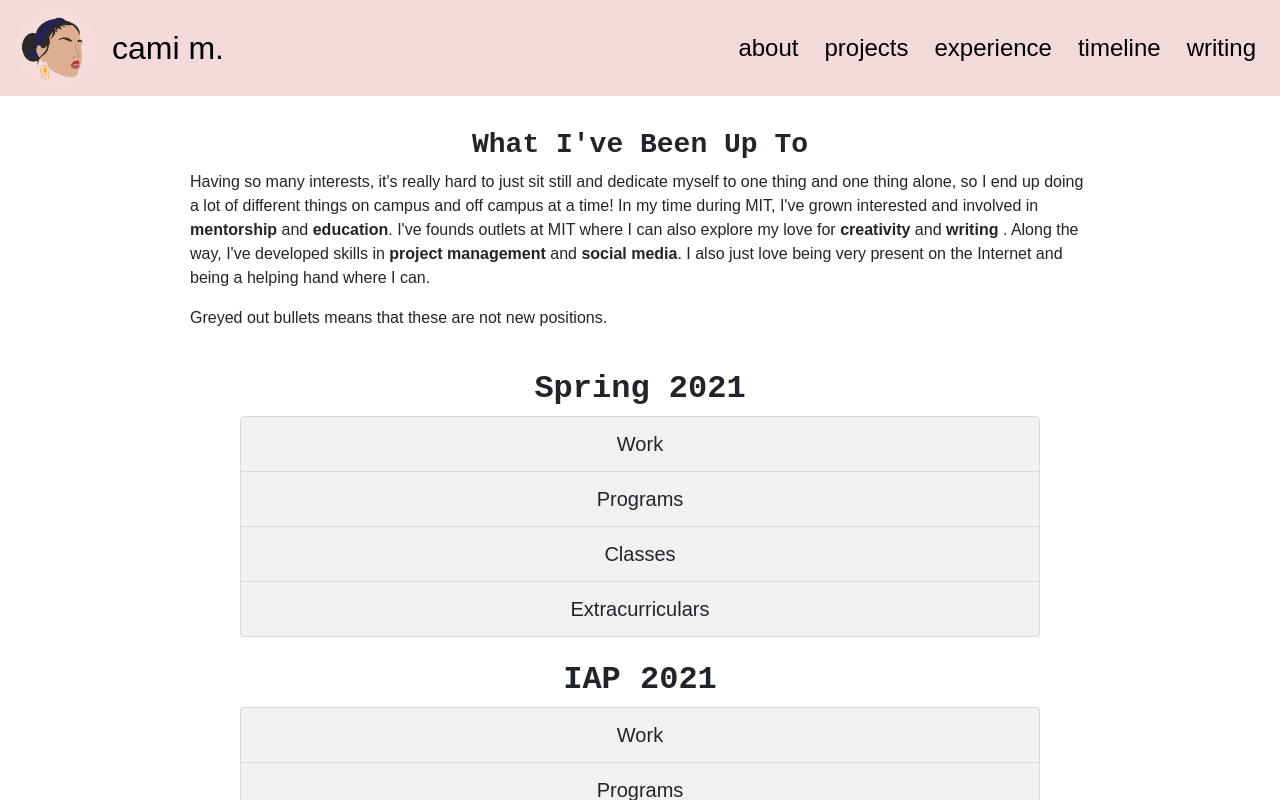
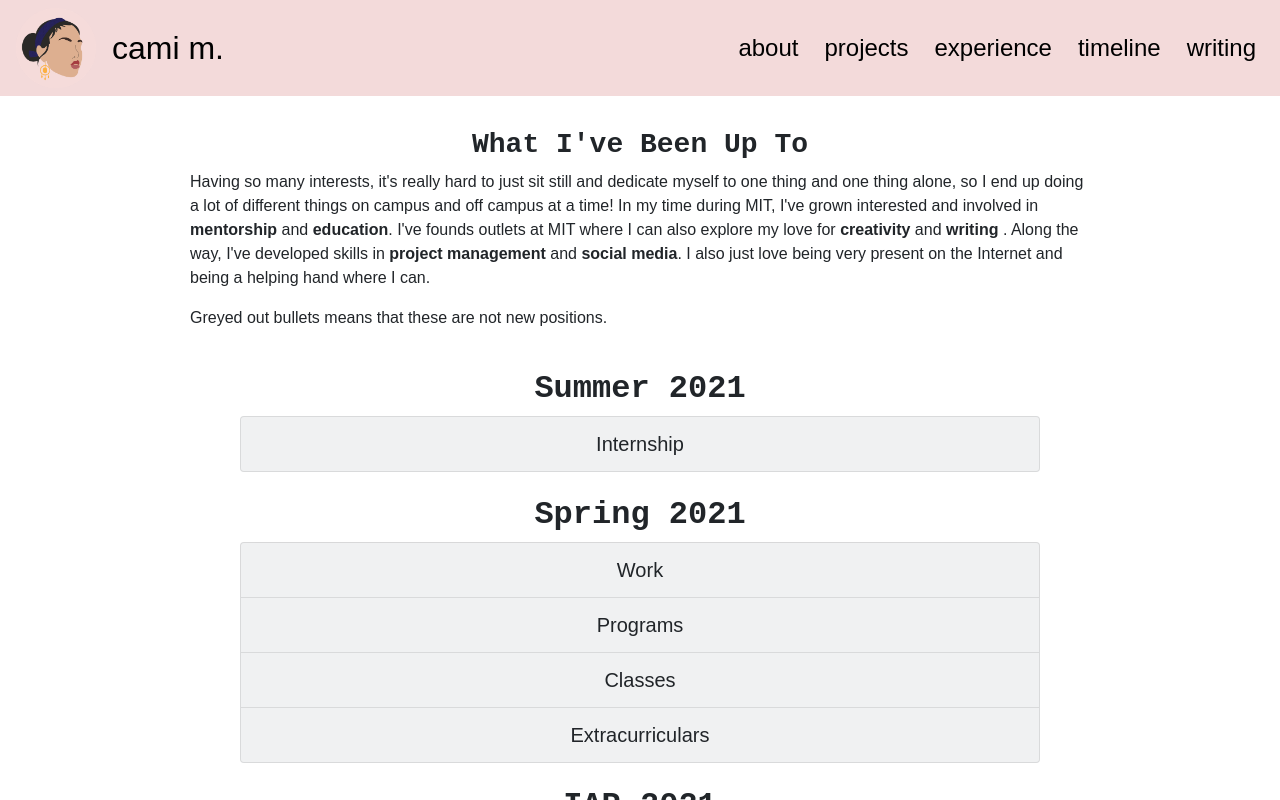
Before and after one commit to camimgh/jcamim, a React (Create React App) app: page /timeline in a window 1280 px wide. Shown: the top 800 px of the page. Built offline with nearby package versions, Linux system fonts and the light colour scheme.

Commit message:
Added Summer 2021.

```diff
--- a/src/pages/Timeline.js
+++ b/src/pages/Timeline.js
@@ -21,6 +21,22 @@ class Timeline extends Component {
                 <p>Greyed out bullets means that these are not new positions.</p>
                 </div>
                 <div id="timeline-cards">
+                <h1>Summer 2021</h1>
+                <Accordion>
+                <Card bg="light">
+                    <Accordion.Toggle as={Card.Header} className="text-center"  eventKey="0">Internship
+                    </Accordion.Toggle>
+                    <Accordion.Collapse eventKey="0">
+                    <Card.Body>
+                        <Card.Text>
+                            In Summer 2021, I interned for Microsoft as an Explore intern (PM and SWE) on the OneDrive Sync team, where I redeisgned
+                            the OneDrive desktop app settings page in React Native and Typescript.
+                        </Card.Text>
+                    </Card.Body>
+                    </Accordion.Collapse>
+                </Card>
+                </Accordion>
+
                 <h1>Spring 2021</h1>
                 <Accordion>
                 <Card bg="light">
```
